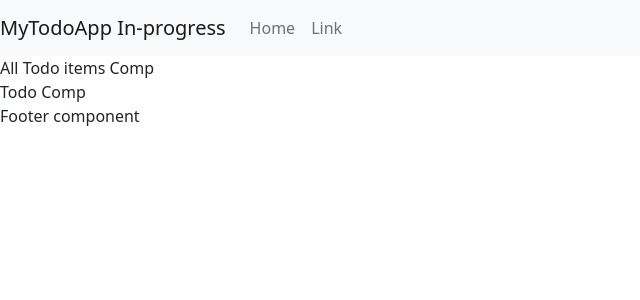
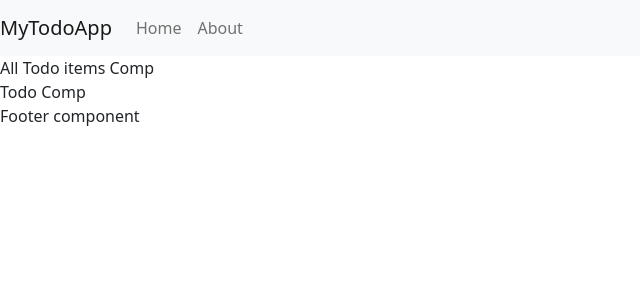
Before and after one commit to NehaSijaria/todo-app, a React (Create React App) app: page / in a window 1280 px wide. Shown: the top 300 px of the page, without its empty margins (0-640 px from the left). Built offline with nearby package versions, Linux system fonts and the light colour scheme.

Commit message:
cleanup file

```diff
--- a/src/App.js
+++ b/src/App.js
@@ -6,7 +6,7 @@ import Footer from './components/Footer';
 function App() {
   return (
     <div>
-      <Navbar title="MyTodoApp" status="In-progress"/>
+      <Navbar title="MyTodoApp" />
       <TodoItems />
       <Footer />
     </div>
--- a/src/components/Navbar.js
+++ b/src/components/Navbar.js
@@ -4,7 +4,7 @@ export default function Navbar(props) {
   // const { title, status } = props;
   return (
     <nav class="navbar navbar-expand-lg navbar-light bg-light">
-  <a class="navbar-brand" href="#">{props.title} {props.status}</a>
+  <a class="navbar-brand" href="#">{props.title}</a>
   <button class="navbar-toggler" type="button" data-toggle="collapse" data-target="#navbarSupportedContent" aria-controls="navbarSupportedContent" aria-expanded="false" aria-label="Toggle navigation">
     <span class="navbar-toggler-icon"></span>
   </button>
@@ -15,7 +15,7 @@ export default function Navbar(props) {
         <a class="nav-link" href="#">Home </a>
       </li>
       <li class="nav-item">
-        <a class="nav-link" href="#">Link</a>
+        <a class="nav-link" href="#">About</a>
       </li>
 
     </ul>
```
